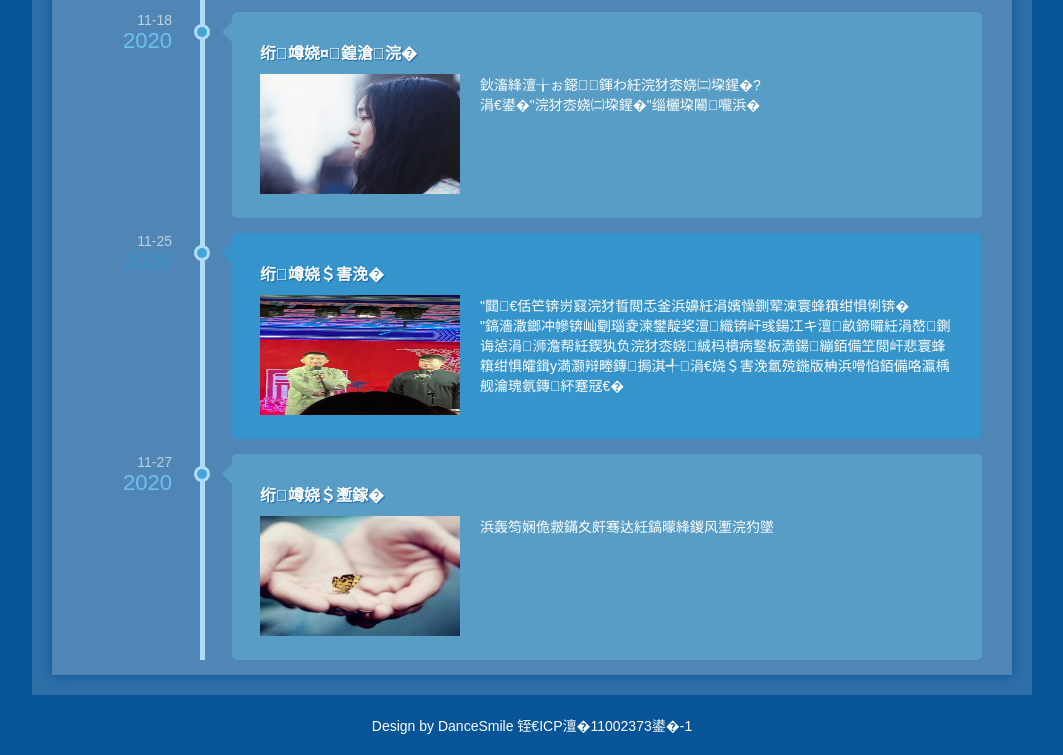
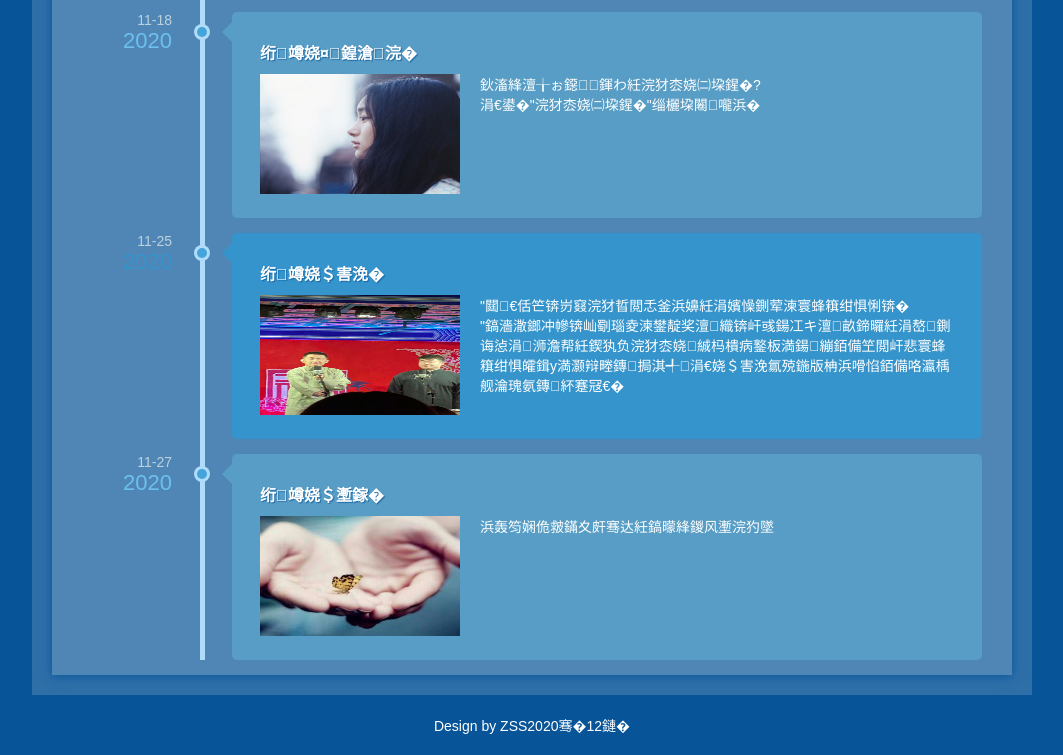
Before and after one commit to HaoranGuo713/HaoranGuo713, a plain HTML site: page index.html in a window 1280 px wide. Shown: the part 1983-2738 px from the top of the page, without its empty margins (108-1171 px from the left). Drawn offline with Linux system fonts and the light colour scheme.

Commit message:
Update index.html

```diff
--- a/index.html
+++ b/index.html
@@ -112,7 +112,7 @@
   </div>
 </article>
 <footer>
-Design by DanceSmile <a href="/">蜀ICP备11002373号-1</a>
+Design by ZSS<a href="/">2020年12月</a>
 </footer>
 <script>
 	if (!(/msie [6|7|8|9]/i.test(navigator.userAgent))){
```
